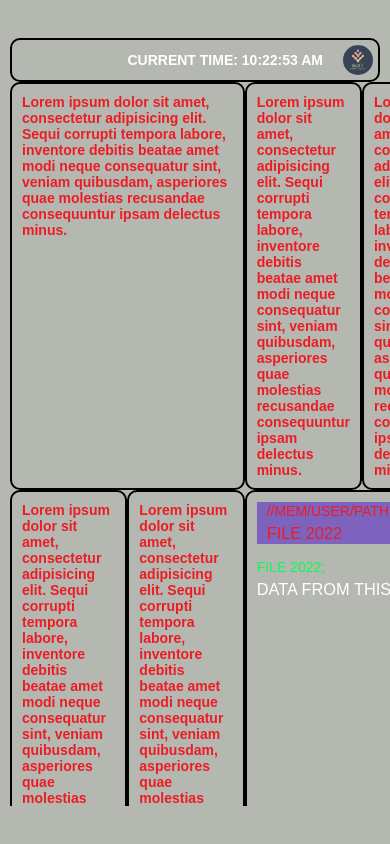
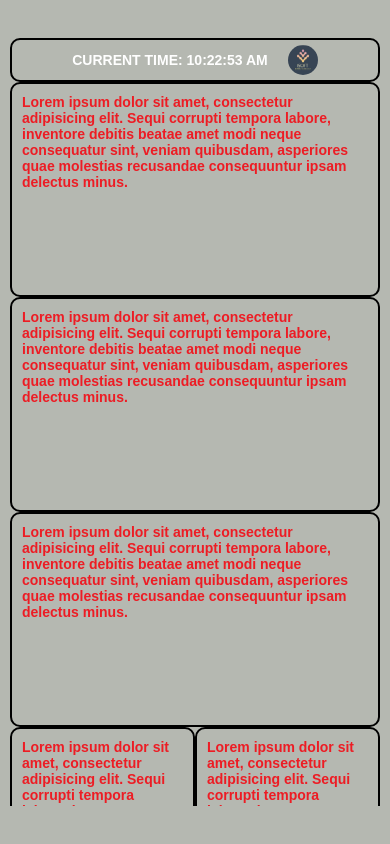
Before and after one commit to Fpsska/ISOFT-Task, a React (Create React App) app: page / in a window 390 px wide. Built offline with nearby package versions, Linux system fonts and the light colour scheme.

Commit message:
feat: create _media.scss file, add adaptive for all app & create, bind breakpointsCFG state for Slider.tsx component, create Ibreakpoints interface & add link, target, rel attr for header__logo HTML-el & add fieldset, legend tags for form HTML-el & create hideElement mixin

```diff
--- /dev/null
+++ b/src/assets/styles/_media.scss
@@ -0,0 +1,76 @@
+@media screen and (max-width: 768px) {
+    .section__wrapper {
+        grid-template-areas:
+            "col-1 col-1 col-1"
+            "col-2 col-3 col-3"
+            "col-2 col-3 col-3"
+            "col-4 col-4 col-5"
+        ;
+    }
+
+    .section__column--1 {
+        grid-column: 8 span;
+    }
+
+    .section__column--2 {
+        grid-column: 2 span;
+    }
+
+    .section__column--3 {
+        grid-column: 6 span;
+    }
+}
+
+@media screen and (max-width: 700px) {
+    .section__wrapper {
+        grid-template-areas:
+            "col-1 col-1 col-1"
+            "col-2 col-3 col-3"
+            "col-2 col-3 col-3"
+            "col-4 col-4 col-4"
+            "col-5 col-5 col-5"
+        ;
+    }
+
+    .section__column--4 {
+        grid-column: 8 span;
+    }
+
+    .section__column--5 {
+        grid-column: 8 span;
+    }
+}
+
+@media screen and (max-width: 475px) {
+    .header__wrapper {
+        justify-content: center;
+        flex-wrap: wrap;
+    }
+
+    .section__wrapper {
+        grid-template-areas:
+            "col-1 col-1 col-1"
+            "col-2 col-2 col-2"
+            "col-3 col-3 col-3"
+            "col-4 col-4 col-4"
+            "col-5 col-5 col-5"
+        ;
+    }
+
+    .section__column--1,
+    .section__column--2,
+    .section__column--3 {
+        grid-column: 8 span;
+    }
+}
+
+@media screen and (max-width: 375px) {
+    .group--empty {
+        grid-template-areas:
+            "col-1 col-1"
+            "col-2 col-2"
+            "col-3 col-3"
+            "col-4 col-4"
+        ;
+    }
+}
--- /dev/null
+++ b/src/assets/styles/_mixins.scss
@@ -0,0 +1,7 @@
+@mixin hideElement {
+    overflow: hidden;
+    width: 1px;
+    height: 1px;
+    position: absolute;
+    clip: rect(0 0 0 0);
+}
--- a/src/assets/styles/_reset.scss
+++ b/src/assets/styles/_reset.scss
@@ -1,3 +1,5 @@
+@import './mixins';
+
 *,
 *::before,
 *::after {
@@ -54,10 +56,17 @@ img {
     vertical-align: middle;
 }
 
-fieldset {
+
+fieldset,
+legend {
     margin: 0;
     padding: 0;
     border: none;
+    outline: none;
+}
+
+legend {
+    @include hideElement;
 }
 
 blockquote {
--- a/src/assets/styles/style.scss
+++ b/src/assets/styles/style.scss
@@ -40,6 +40,22 @@ body {
     max-height: useRem(768);
     min-height: useRem(768);
     overflow-y: scroll;
+
+    &::-webkit-scrollbar {
+        width: 0;
+        height: 0
+    }
+
+    &::-webkit-scrollbar-track {
+        background: none;
+        background-color: none;
+    }
+
+    &::-webkit-scrollbar-thumb {
+        background: none;
+        background-color: none;
+        border: none;
+    }
 }
 
 .main {
@@ -227,6 +243,16 @@ body {
     width: useRem(40);
     height: useRem(40);
     background-color: $primary-color;
+    display: flex;
+    justify-content: center;
+    align-items: center;
+
+    svg {
+        transform: rotate(90deg);
+        flex-shrink: 0;
+        width: 50%;
+        height: 50%;
+    }
 }
 
 .button.active {
--- a/src/components/App/App.tsx
+++ b/src/components/App/App.tsx
@@ -8,6 +8,7 @@ import MainPage from '../pages/MainPage/MainPage';
 import './App.css';
 import '../../assets/styles/_reset.scss';
 import '../../assets/styles/style.scss';
+import '../../assets/styles/_media.scss';
 
 // /. imports
 
--- a/src/components/Header/Header.tsx
+++ b/src/components/Header/Header.tsx
@@ -26,7 +26,12 @@ const Header: React.FC = () => {
       <div className="header__wrapper">
         <time className="header__time">Current time: {time}</time>
 
-        <a className="header__logo logo" href="#">
+        <a
+          className="header__logo logo"
+          target="_blank"
+          rel="nofollow noopener"
+          href="https://spb.hh.ru/employer/9239466?hhtmFrom=vacancy"
+        >
           <img className="logo__image" src={logo} alt="logo" />
         </a>
       </div>
--- a/src/components/Slider/Slider.tsx
+++ b/src/components/Slider/Slider.tsx
@@ -1,4 +1,4 @@
-import React from 'react';
+import React, { useState } from 'react';
 
 // Import Swiper React components
 import { Swiper, SwiperSlide } from 'swiper/react';
@@ -19,9 +19,34 @@ interface propTypes {
   children: any;
 }
 
+interface Ibreakpoints {
+  [key: number | string]: { [key: string]: number };
+}
+
 // /. interfaces
 
 const Slider: React.FC<propTypes> = ({ children }) => {
+  const [breakpointsCFG] = useState<Ibreakpoints>({
+    320: {
+      slidesPerView: 2
+    },
+    375: {
+      slidesPerView: 3
+    },
+    768: {
+      slidesPerView: 6
+    },
+    1024: {
+      slidesPerView: 8
+    },
+    1440: {
+      slidesPerView: 10
+    },
+    1920: {
+      slidesPerView: 12
+    }
+  });
+
   const slideChangeHandler = (e: any): void => {
     console.log('swipe', e);
   };
@@ -29,8 +54,6 @@ const Slider: React.FC<propTypes> = ({ children }) => {
   return (
     <>
       <Swiper
-        slidesPerView={8}
-        spaceBetween={50}
         navigation={{
           prevEl: '.slider-button.prev',
           nextEl: '.slider-button.next'
@@ -38,11 +61,29 @@ const Slider: React.FC<propTypes> = ({ children }) => {
         scrollbar={{
           hide: true
         }}
+        breakpoints={breakpointsCFG}
         modules={[Navigation, Scrollbar]}
         className="mySwiper"
         onSlideChange={e => slideChangeHandler(e)}
       >
-        <SwiperSlide>{children}</SwiperSlide>
+        <SwiperSlide>
+          <button className="button" type="button" aria-label="do some event">
+            <svg
+              width="14"
+              height="10"
+              viewBox="0 0 14 10"
+              fill="none"
+              xmlns="http://www.w3.org/2000/svg"
+            >
+              <path
+                fillRule="evenodd"
+                clipRule="evenodd"
+                d="M6.00024 9.5L6.50024 10H13.5002L14.0002 9.5V0.5L13.5002 0H6.50024L6.00024 0.5L6.00024 9.5ZM8.00024 2L12.0002 2V8L8.00024 8L8.00024 2ZM4.00024 6V2H5.00024V1H3.50024L3.00024 1.5V6V6.5V8.5L3.50024 9H5.00024V8H4.00024V6.5V6ZM1.00024 5V3H2.00024V2H0.500244L0.000244141 2.5V5V5.5V7.5L0.500244 8H2.00024V7H1.00024V5.5V5Z"
+                fill="#424242"
+              />
+            </svg>
+          </button>
+        </SwiperSlide>
         <SwiperSlide>{children}</SwiperSlide>
         <SwiperSlide>{children}</SwiperSlide>
         <SwiperSlide>{children}</SwiperSlide>
--- a/src/components/pages/MainPage/MainPage.tsx
+++ b/src/components/pages/MainPage/MainPage.tsx
@@ -71,11 +71,14 @@ const MainPage: React.FC = () => {
             </div>
             <div className="group__column group__column--6 border indent">
               <form className="form" onSubmit={e => e.preventDefault()}>
-                <input
-                  className="form__input"
-                  type="text"
-                  placeholder="Input some text..."
-                />
+                <fieldset>
+                  <legend>add new file name</legend>
+                  <input
+                    className="form__input"
+                    type="text"
+                    placeholder="Type file name..."
+                  />
+                </fieldset>
               </form>
             </div>
           </div>
```
Also changed, not shown: src/assets/icons/button-icon.svg (added).
